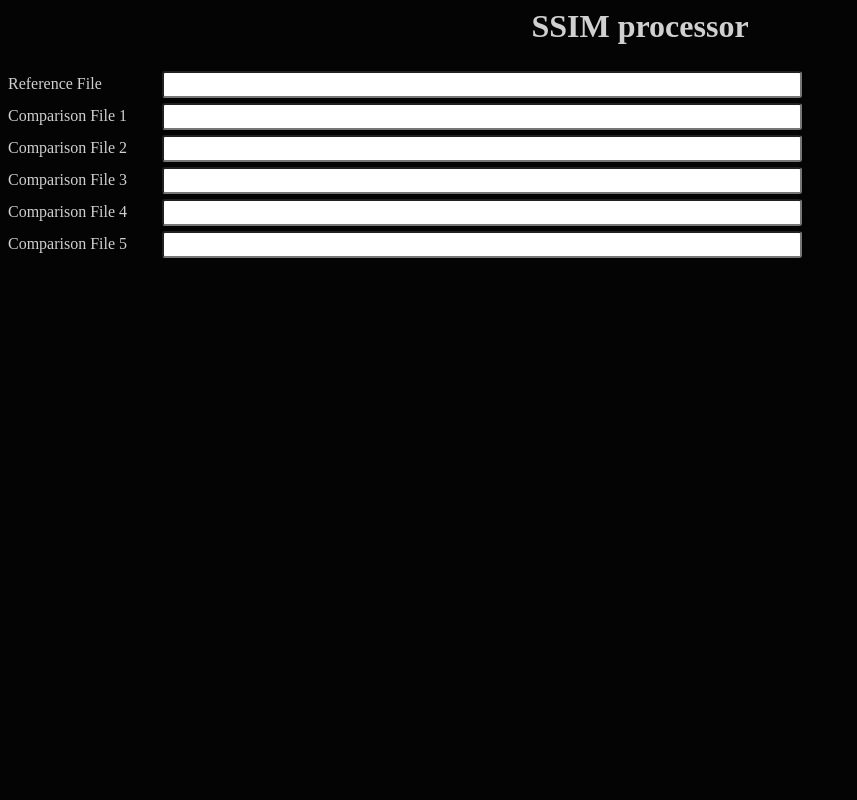
After one commit to MarcAntoine-Arnaud/wisual, a Flask app: page /ssim in a window 1280 px wide. The commit adds this page. Shown: the whole page, without its empty margins (0-857 px from the left). Run offline with Flask 2, Linux system fonts and the light colour scheme.

Commit message:
SSIM add html page

```diff
--- a/wisual/templates/index.html
+++ b/wisual/templates/index.html
@@ -7,6 +7,7 @@
   <center><h1>Wisual</h1></center>
   <ul>
   	<li><a href="/psnr">PSNR</a></li>
+  	<li><a href="/ssim">SSIM</a></li>
   </ul>
 </body>
 </html>
--- /dev/null
+++ b/wisual/templates/ssim.html
@@ -0,0 +1,35 @@
+<html>
+<head>
+  <title>Wisual - ssim</title>
+  <link href={{url_for('static', filename='css/main.css')}} rel="stylesheet" type="text/css" />
+</head>
+<body>
+  <center><h1>SSIM processor</h1></center>
+  <div class="form">
+    <div>
+      <label>Reference File</label>
+      <input type="text" autocomplete="on"/>
+    </div>
+    <div>
+      <label>Comparison File 1</label>
+      <input type="text" autocomplete="on"/>
+    </div>
+    <div>
+      <label>Comparison File 2</label>
+      <input type="text" autocomplete="on"/>
+    </div>
+    <div>
+      <label>Comparison File 3</label>
+      <input type="text" autocomplete="on"/>
+    </div>
+    <div>
+      <label>Comparison File 4</label>
+      <input type="text" autocomplete="on"/>
+    </div>
+    <div>
+      <label>Comparison File 5</label>
+      <input list="file">
+    </div>
+  </div>
+</body>
+</html>
--- a/wisual/views.py
+++ b/wisual/views.py
@@ -9,3 +9,7 @@ def index():
 @g_app.route("/psnr")
 def computePsnr():
 	return render_template('psnr.html')
+
+@g_app.route("/ssim")
+def computeSsim():
+	return render_template('ssim.html')
```
